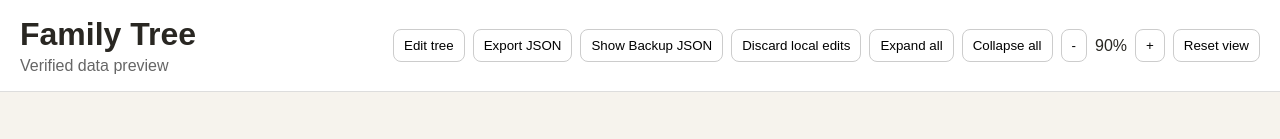
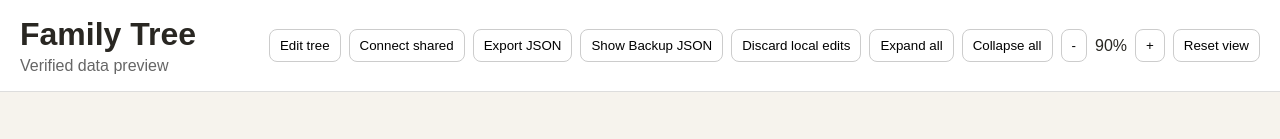
Before and after one commit to sri-akshat/family-tree, a website: page full.html in a window 1280 px wide. Shown: the top 139 px of the page. Drawn offline with Linux system fonts and the light colour scheme.

Commit message:
Add shared persistence control

```diff
--- a/full.html
+++ b/full.html
@@ -1 +1 @@
-<html><head><meta name="viewport" content="width=device-width,initial-scale=1"><link rel="stylesheet" href="styles.css"></head><body><header class="toolbar"><div><h1>Family Tree</h1><p>Verified data preview</p></div><div class="controls"><button id="editMode">Edit tree</button><button id="exportData">Export JSON</button><button id="showBackup">Show Backup JSON</button><button id="resetEdits">Discard local edits</button><button id="expand">Expand all</button><button id="collapse">Collapse all</button><button id="zoomOut">-</button><span id="zoomLabel">90%</span><button id="zoomIn">+</button><button id="reset">Reset view</button></div></header><main class="viewport"><div id="stage" class="stage"><div id="tree"></div></div></main><script src="verified-data.js"></script><script src="editable-app.js"></script></body></html>
+<html><head><meta name="viewport" content="width=device-width,initial-scale=1"><link rel="stylesheet" href="styles.css"></head><body><header class="toolbar"><div><h1>Family Tree</h1><p>Verified data preview</p></div><div class="controls"><button id="editMode">Edit tree</button><button id="syncShared">Connect shared</button><button id="exportData">Export JSON</button><button id="showBackup">Show Backup JSON</button><button id="resetEdits">Discard local edits</button><button id="expand">Expand all</button><button id="collapse">Collapse all</button><button id="zoomOut">-</button><span id="zoomLabel">90%</span><button id="zoomIn">+</button><button id="reset">Reset view</button></div></header><main class="viewport"><div id="stage" class="stage"><div id="tree"></div></div></main><script src="verified-data.js"></script><script src="editable-app.js"></script></body></html>
```
